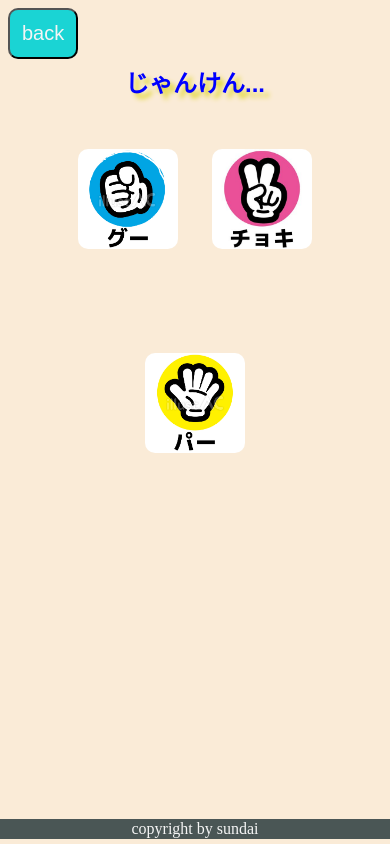
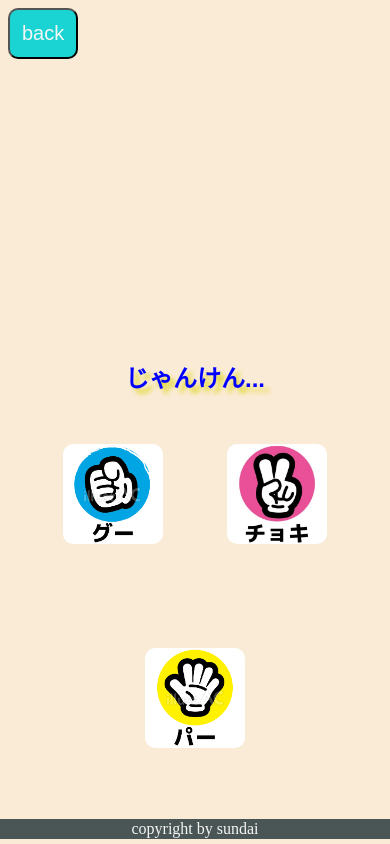
Before and after one commit to ZAWZAWH/My-APP, a plain HTML site: page minigame/minigame.html in a window 390 px wide. Drawn offline with Linux system fonts and the light colour scheme.

Commit message:
Add files via upload

```diff
--- a/minigame/css/minigame.css
+++ b/minigame/css/minigame.css
@@ -41,7 +41,7 @@ p {
 
 
 header {
-    margin-top: 5px;
+    margin-top: 50px;
     color: blue;
     font-size: 60px;
     font-weight: bold;
@@ -88,12 +88,14 @@ footer>p {
 
     .container {
         padding-bottom: 23px;
+    }
 
+    .container img {
+        margin: 50px 30px;
     }
 
     header {
         font-size: 24px;
+        margin-top: 300px;
     }
-
-
 }
```
